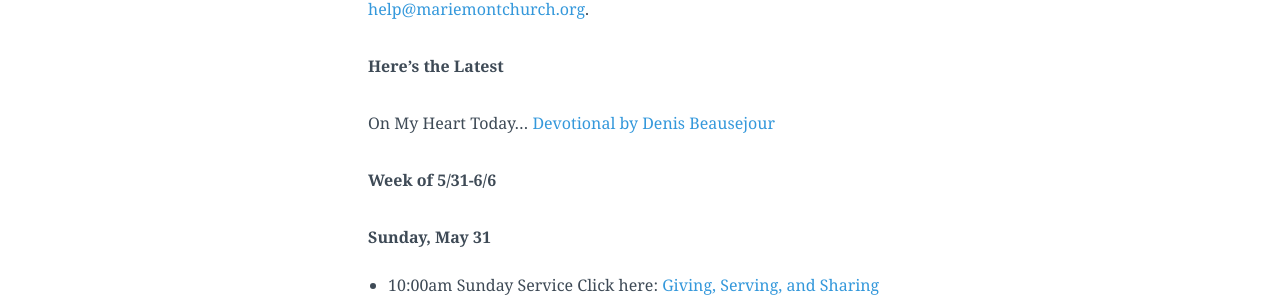
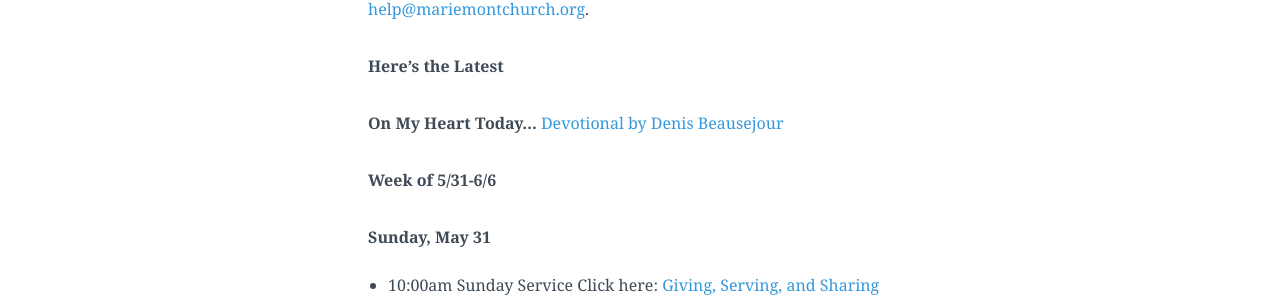
Before and after one commit to lukemoderwell/mariemont, a Jekyll site: the page built from updates.markdown, in a window 1280 px wide. Shown: the part 362-663 px from the top of the page. Built offline with Jekyll 4.4.1, drawn with Linux system fonts in a browser that asks for light colours; nearby versions of some CDN libraries.

Commit message:
Updated Updates

```diff
--- a/updates.markdown
+++ b/updates.markdown
@@ -15,7 +15,7 @@ If you need assistance please reach out to us at [help@mariemontchurch.org](http
 
 **Here's the Latest**
 
-On My Heart Today...
+**On My Heart Today...**
 [Devotional by Denis Beausejour](https://youtu.be/kOuERV0rsc8)
 
 **Week of 5/31-6/6**
```
